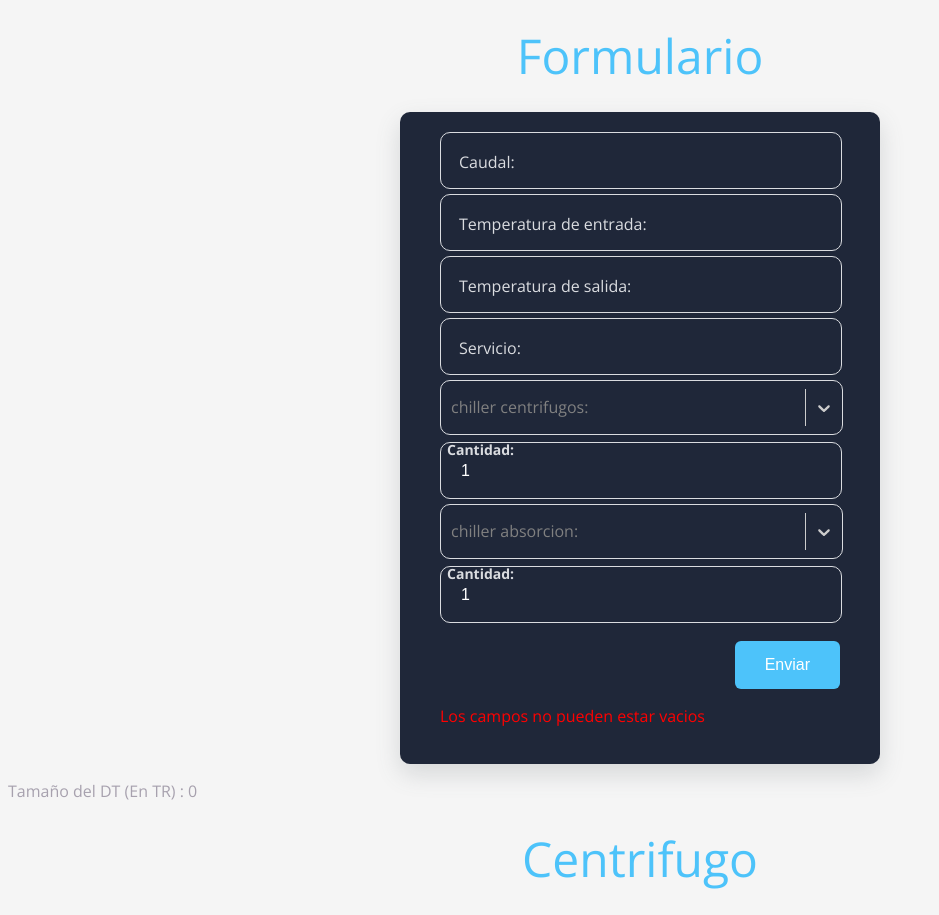
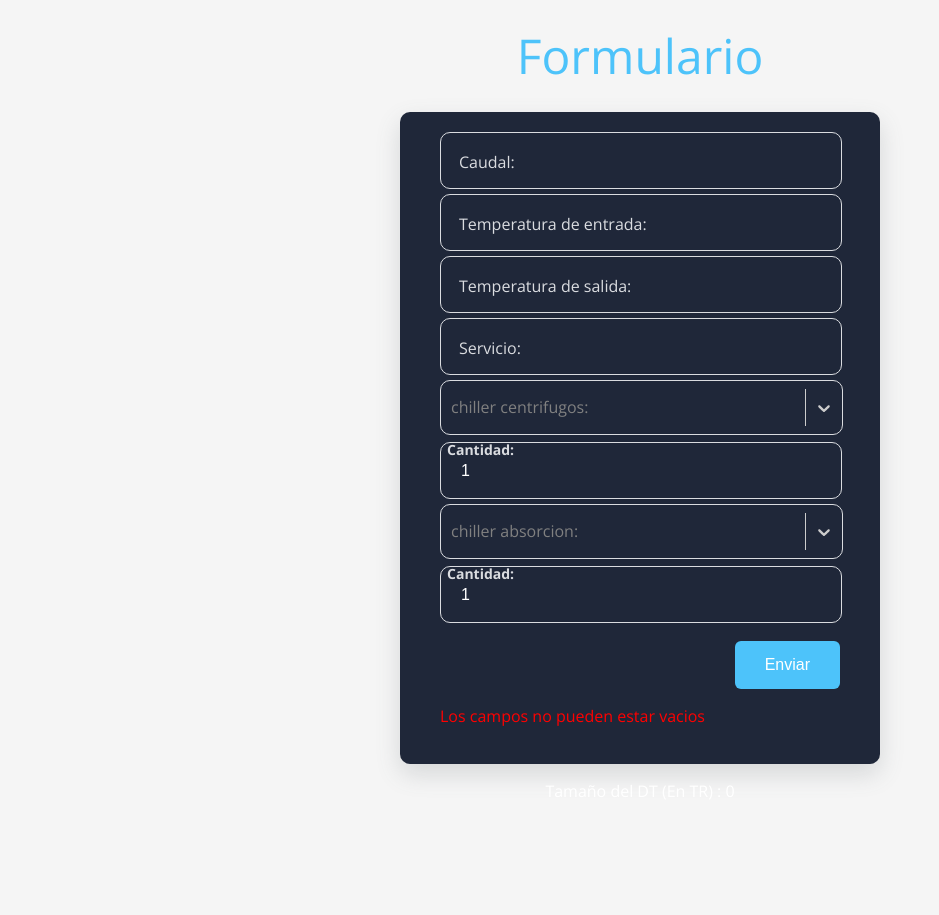
Before and after one commit to AndresFelipeEstrada/Distritos-Energia, a React (Vite) app: page / in a window 1280 px wide. Shown: the top 915 px of the page, without its empty margins (0-939 px from the left). Built offline with nearby package versions, Linux system fonts and the light colour scheme.

Commit message:
cambios minimos

```diff
--- a/src/App.css
+++ b/src/App.css
@@ -111,14 +111,32 @@ h2 a {
   transition-property: all;
   transition-timing-function: line;
 }
+.total-container{
+  text-align:center;
+}
 
-.logo {
-  display: inline-block;
-  vertical-align: top;
-  width: 100px;
-  height: 100px;
-  margin-right: 20px;
-  margin-top: 15px;
+.dt{
+  color: white;
+  display:inline-block;
+  margin-left:auto;
+  margin-right:auto;
+  text-align:center;
+}
+
+
+.container p:hover {
+  background-color: #FFF842;
+  color: #403E10;
+  font-weight: bold;
+
+  box-shadow: #7F7C21 -1px 1px, #7F7C21 -2px 2px, #7F7C21 -3px 3px, #7F7C21 -4px 4px, #7F7C21 -5px 5px, #7F7C21 -6px 6px;
+  transform: translate3d(6px, -6px, 0);
+
+  transition-delay: 0s;
+  transition-duration: 0.4s;
+  transition-property: all;
+  transition-timing-function: line;
+
 }
 
 .menu li {
@@ -179,7 +197,7 @@ a {
   position: absolute;
   top: 15px;
   left: 15px;
-  padding:  4px;
+  padding: 4px;
   color: #DADCE0;
   font-size: 16px;
   transition: 0.5s;
@@ -222,7 +240,7 @@ a {
   border: 2px solid #4DC3FA;
 }
 
-.input:not(:placeholder-shown)+ .label {
+.input:not(:placeholder-shown)+.label {
   top: -7px;
   left: 3px;
   z-index: 10;
@@ -230,11 +248,11 @@ a {
   font-weight: 600;
 }
 
-.select1{
+.select1 {
   z-index: 999;
 }
 
-.select2{
+.select2 {
   z-index: 100;
 }
 
--- a/src/App.jsx
+++ b/src/App.jsx
@@ -5,6 +5,7 @@ import Select from 'react-select'
 import { Tables } from './components/Tables'
 import { useForm } from './hooks/useForm'
 import { customStyles, selectOptios } from './logic/selectLogic'
+import { statics } from './logic/statics'
 
 function App () {
   const {
@@ -23,7 +24,7 @@ function App () {
     event.preventDefault()
   }
 
-  const total = Math.floor((Number(caudal) * (Number(temp1) - Number(temp2)) * Number(servicio) * 1000 * 0.0003069))
+  const total = Math.floor((Number(caudal) * (Number(temp1) - Number(temp2)) * Number(servicio) * statics.global1 * statics.global2))
 
   return (
 
@@ -81,11 +82,11 @@ function App () {
         </form>
       </div>
 
-      <p>Tamaño del DT (En TR) : {total}</p>
-      <p>{centrifugo}</p>
-      <p>{absorcion}</p>
+      <div className='container total-container'>
+        <p className='dt'>Tamaño del DT (En TR) : {total}</p>
+      </div>
 
-      <Tables caudal={caudal} temp1={temp1} temp2={temp2} servicio={servicio} total={total} />
+      <Tables caudal={caudal} temp1={temp1} temp2={temp2} servicio={servicio} total={total} centrifugo={centrifugo} absorcion={absorcion} />
     </>
   )
 }
--- a/src/components/Tables.jsx
+++ b/src/components/Tables.jsx
@@ -1,5 +1,5 @@
 
-export const Tables = ({ caudal, temp1, temp2, servicio, total }) => {
+export const Tables = ({ caudal, temp1, temp2, servicio, total, centrifugo, absorcion }) => {
   return (
     <>
       <div className='tables'>
--- /dev/null
+++ b/src/logic/statics.js
@@ -0,0 +1,4 @@
+export const statics = {
+  global1: 1000,
+  global2: 0.0003069
+}
```
